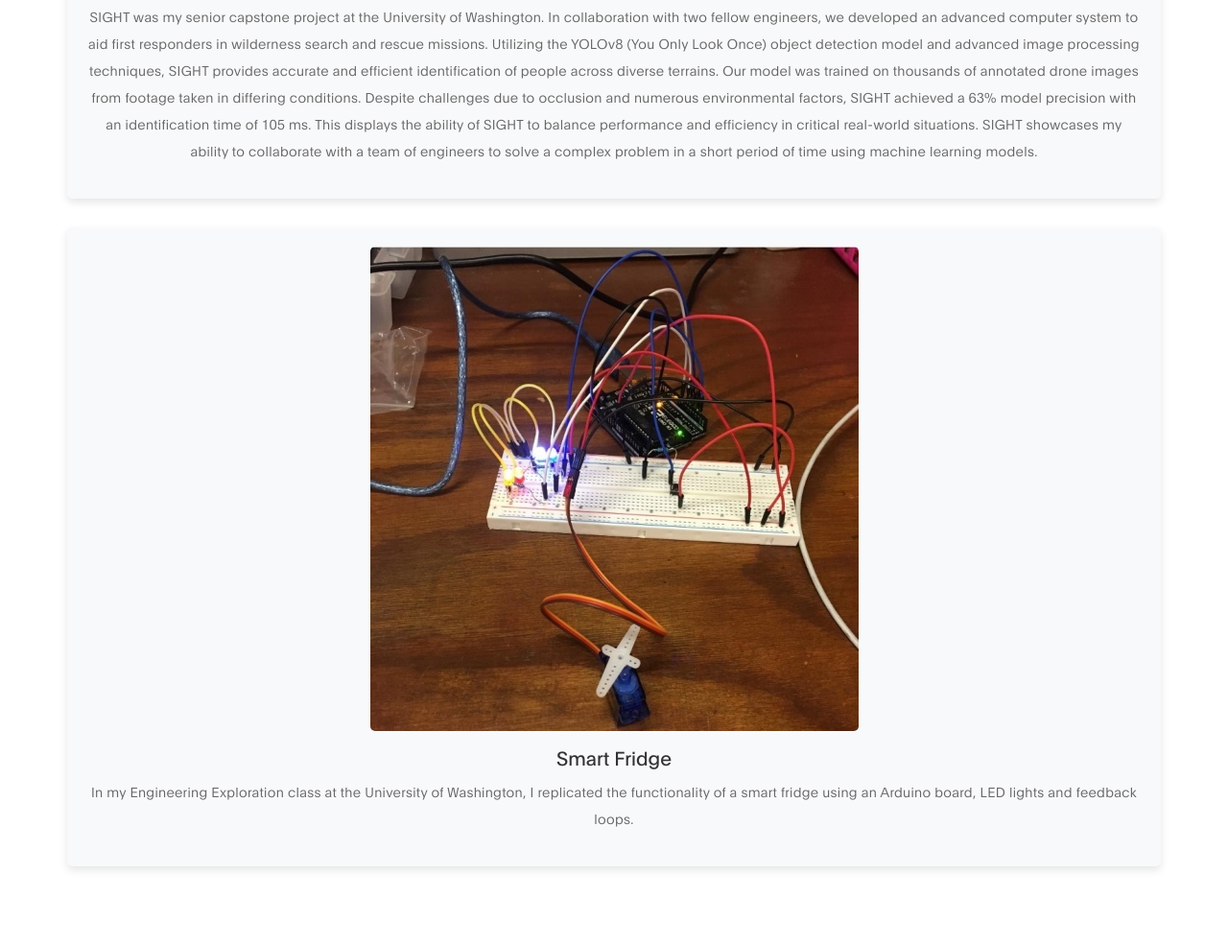
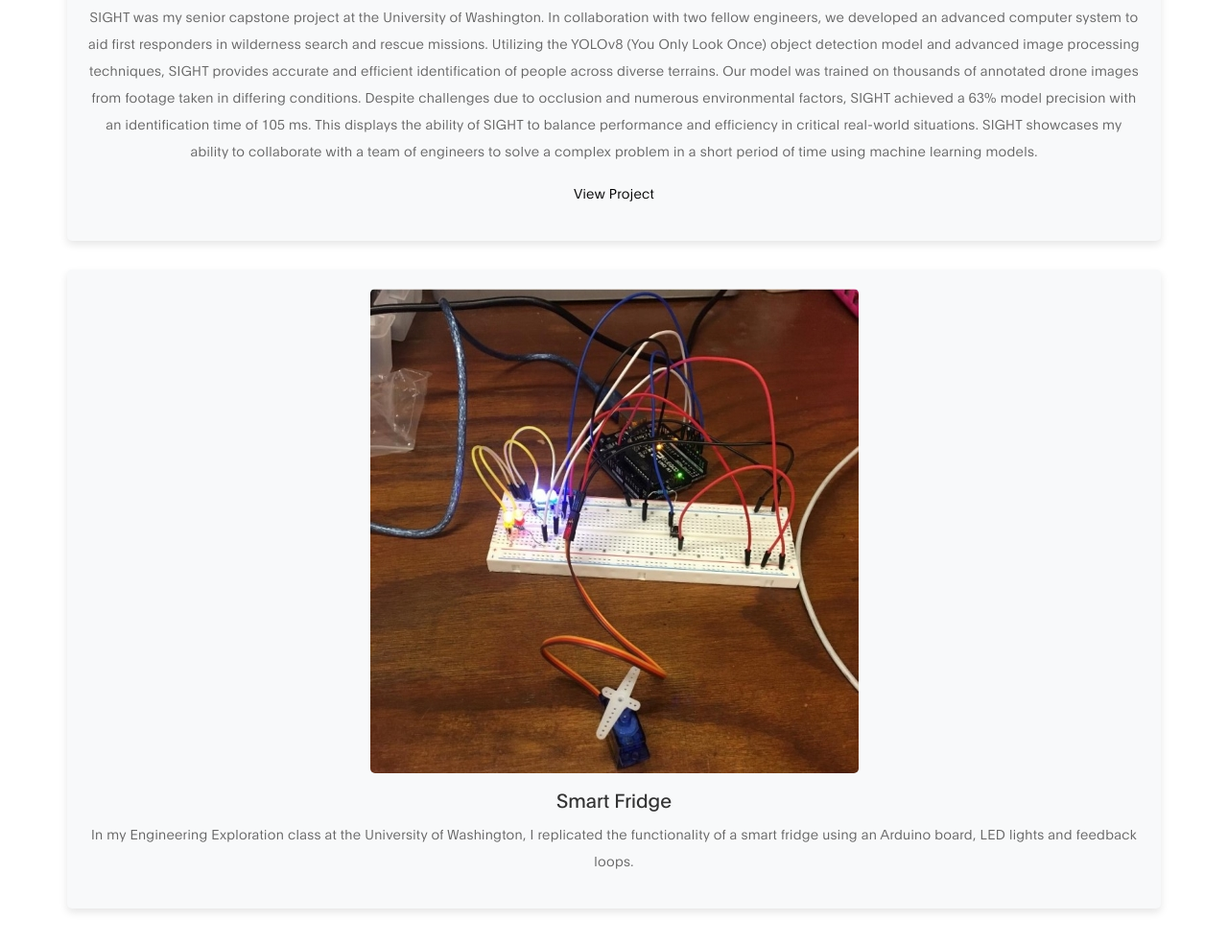
Before and after one commit to mklenk22/Portfolio, a plain HTML site: page index.html in a window 1280 px wide. Shown: the part 8375-9359 px from the top of the page at 96% size. Drawn offline with Linux system fonts and the light colour scheme.

Commit message:
Adding SIGHT Link

```diff
--- a/index.html
+++ b/index.html
@@ -368,6 +368,8 @@ https://www.tooplate.com/view/2120-ben-resume
                         efficiency in critical real-world situations. SIGHT showcases my ability to collaborate with
                         a team of engineers to solve a complex problem in a short period of time using machine
                         learning models.</p>
+                    <p><a href="https://github.com/JordanWhite34/SIGHT" target="_blank" rel="noopener noreferrer">View
+                        Project</a></p>
                 </div>
             </div>
 
```
